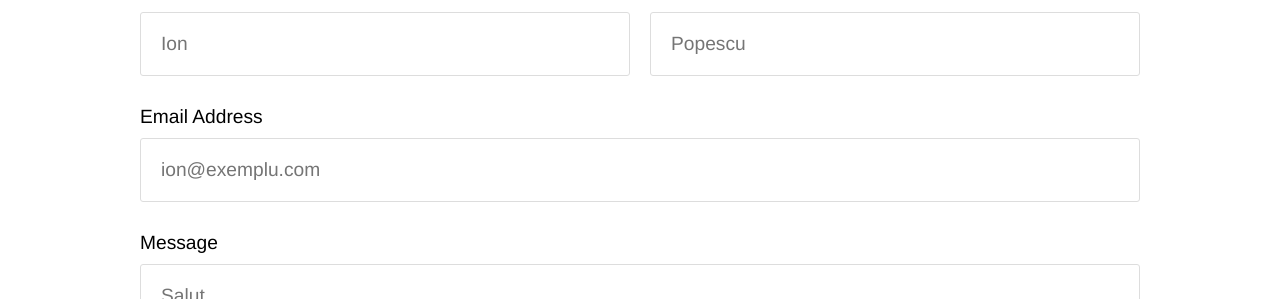
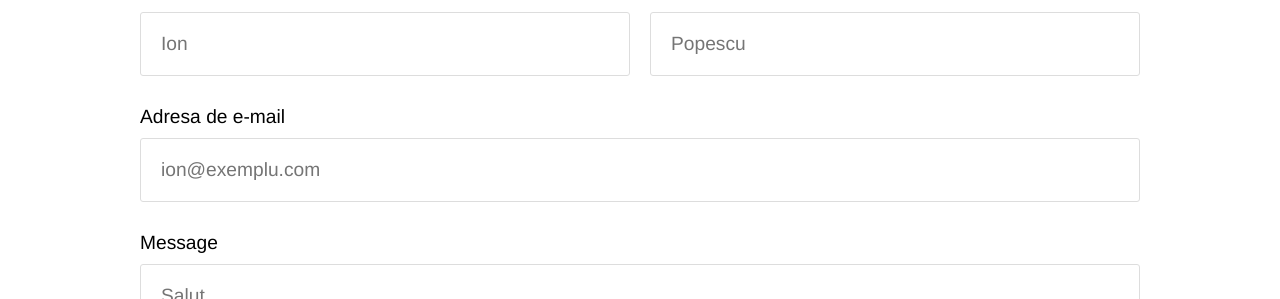
Before and after one commit to rptoma/Flaty, a Jekyll site: the page built from contact.html, in a window 1280 px wide and 900 px high, scrolled down 569 px. Shown: the part 154-453 px from the top of the window. Built offline with Jekyll 4.4.1, drawn with Linux system fonts in a browser that asks for light colours.

Commit message:
Updated 'contact.html' via CloudCannon

```diff
--- a/contact.html
+++ b/contact.html
@@ -27,7 +27,7 @@ map:
 				</div>
 			</div>
 
-			<label for="email">Email Address</label>
+			<label for="email">Adresa de e-mail</label>
 			<input type="email" name="email" id="email" placeholder="ion@exemplu.com" required />
 
 			<label for="message">Message</label>
```
